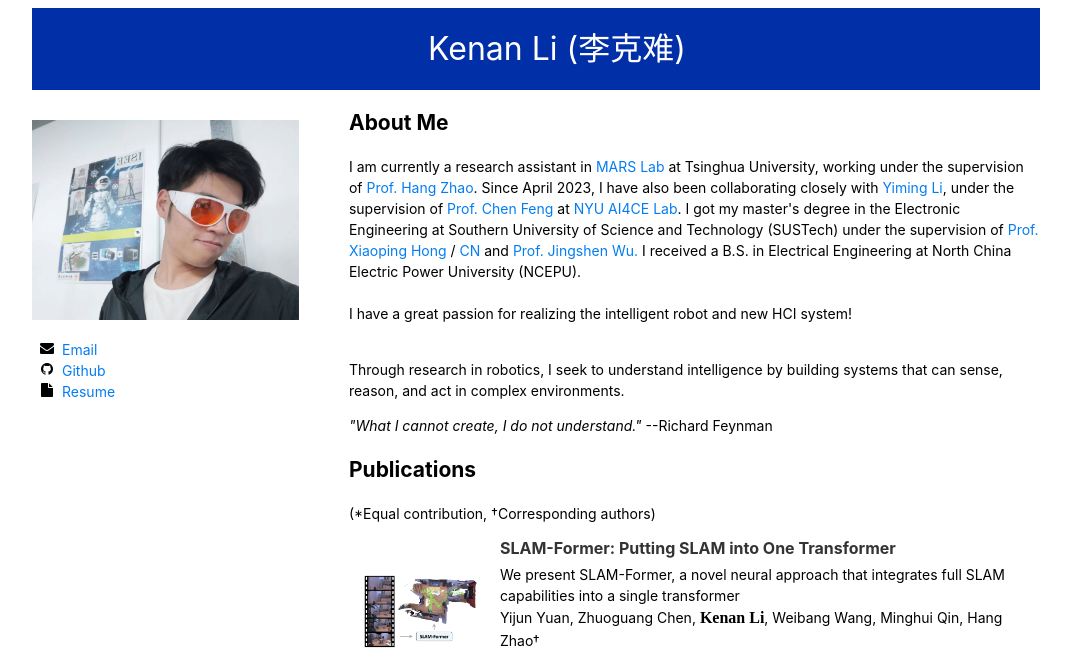
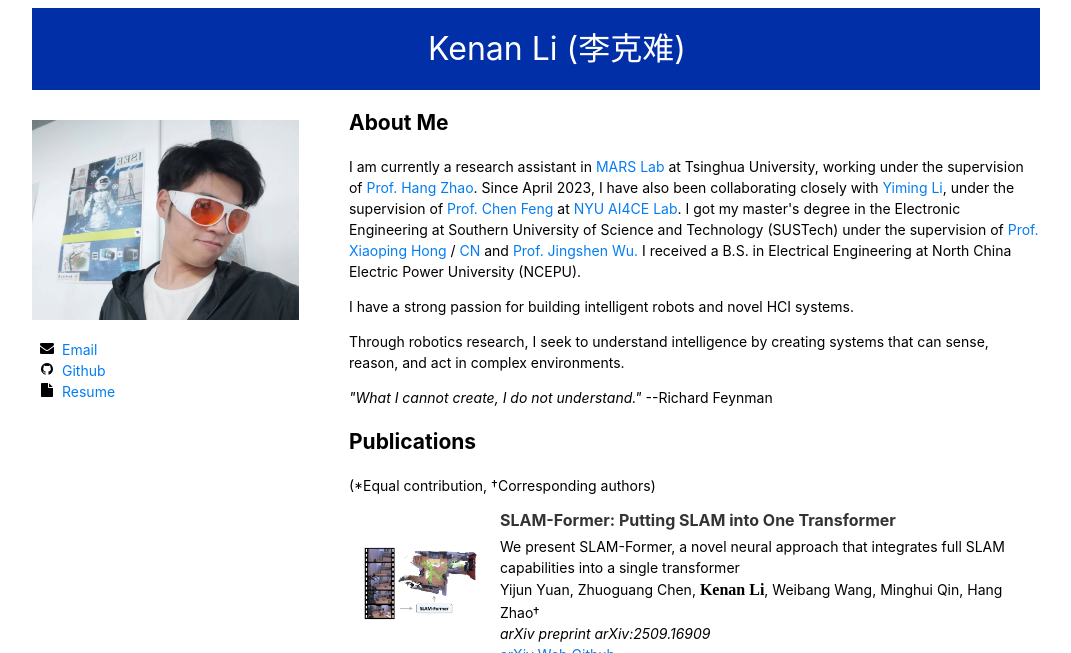
Before and after one commit to ConnorKevin/ConnorKevin.github.io, a Jekyll site: the page index.html, which Jekyll copies as it is, in a window 1280 px wide and 900 px high, cut to the strip 0-653 px from the top of the window. Shown: the whole strip, without its empty margins (104-1175 px from the left). Built offline with Jekyll 4.4.1, drawn with Linux system fonts in a browser that asks for light colours.

Commit message:
Update index.html

```diff
--- a/index.html
+++ b/index.html
@@ -131,13 +131,12 @@
 <!-- 			under the supervision of <a href="https://www.sustech.edu.cn/en/faculties/hongxiaoping.html">Prof. Xiaoping Hong</a> and <a href="https://www.hkust-gz.edu.cn/people/wu-jingshen/">Prof. Jingshen Wu.</a><br/> -->
 			under the supervision of <a href="https://www.researchgate.net/profile/Xiaoping-Hong">Prof. Xiaoping Hong</a> / <a href="https://baike.baidu.com/item/%E6%B4%AA%E5%B0%8F%E5%B9%B3/56787731">CN</a> and <a href="https://www.hkust-gz.edu.cn/people/wu-jingshen/">Prof. Jingshen Wu.</a>
 			I received a B.S. in Electrical Engineering at North China Electric Power University (NCEPU).<br/>
-			<br/>
-			I have a great passion for realizing the intelligent robot and new HCI system!
-	        </p>
-			<br/>
-			Through research in robotics, I seek to understand intelligence by building systems that can sense, reason, and act in complex environments.
-	        </p>
-
+			<p>
+			I have a strong passion for building intelligent robots and novel HCI systems.
+			</p>
+			<p>
+			Through robotics research, I seek to understand intelligence by creating systems that can sense, reason, and act in complex environments.
+			</p>
 		<!-- <p><i> "Nothing in life is to be feared; it is only to be understood."</i>  --Marie Curie </p> -->
 		<p><i> "What I cannot create, I do not understand."</i>  --Richard Feynman </p>
 
```
